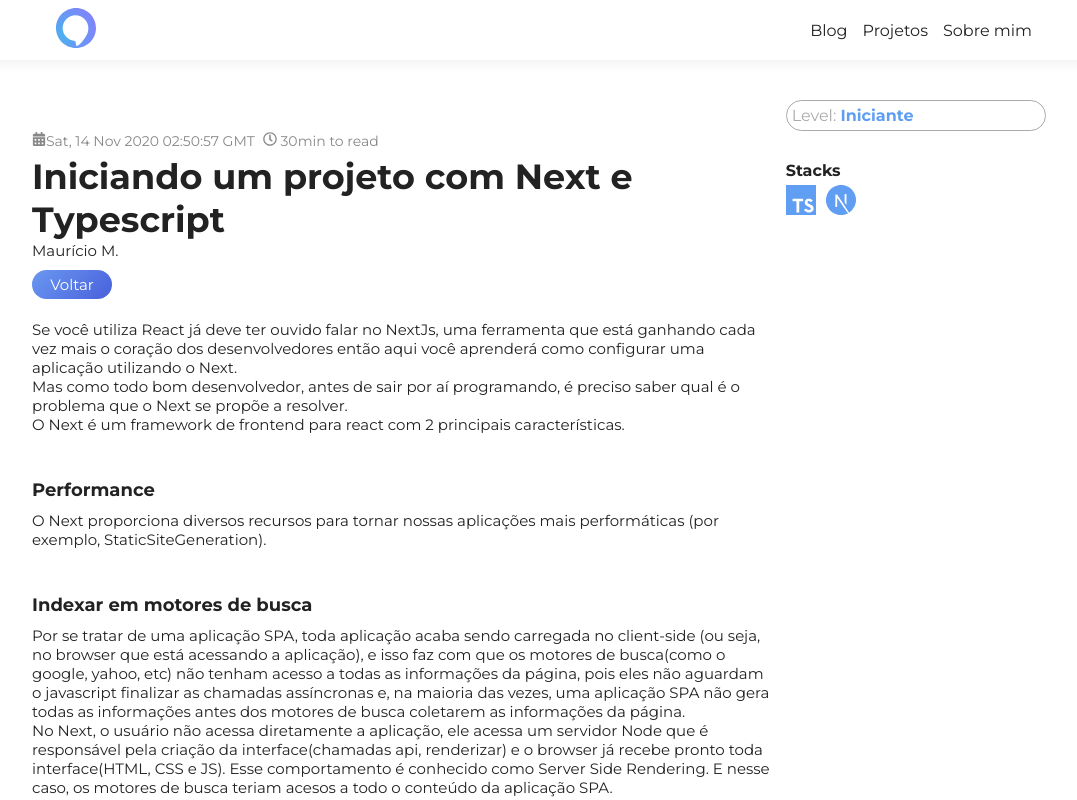
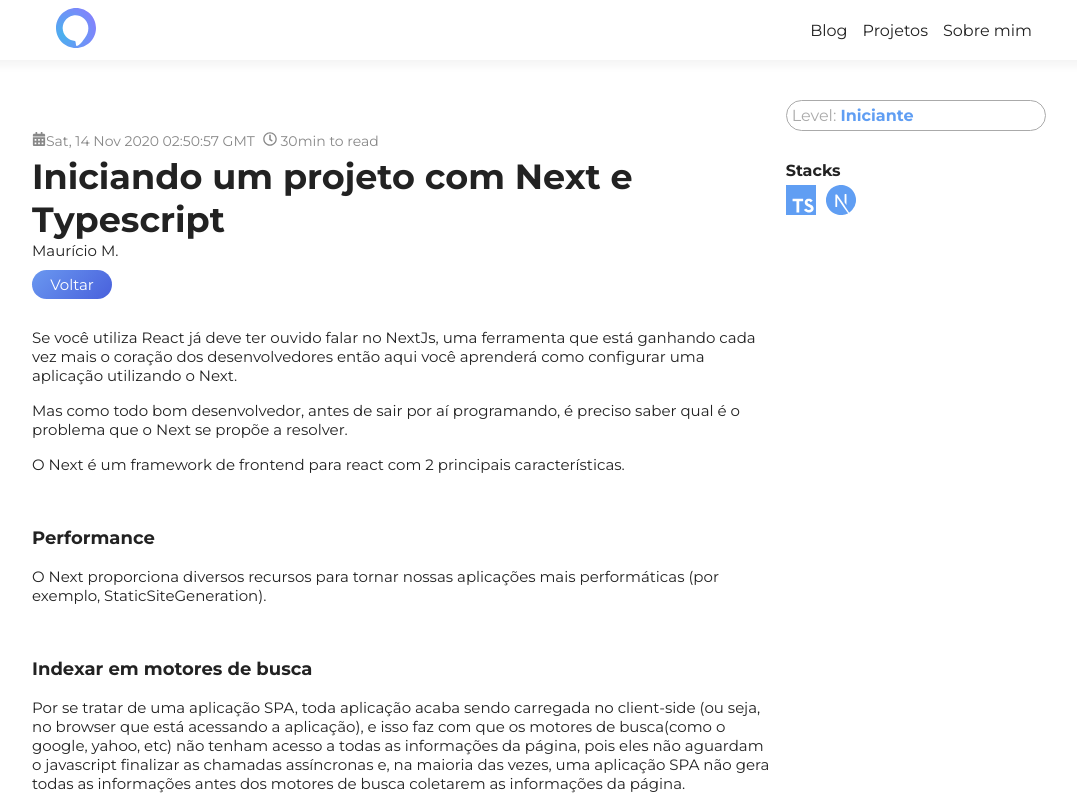
Before and after one commit to massaaki/personal-blog, a Next.js app: page /post/sample in a window 1280 px wide. Shown: the top 800 px of the page, without its empty margins (96-1173 px from the left). Built offline with nearby package versions, Linux system fonts and the light colour scheme.

Commit message:
style(singlePost): Adjust <p> margin and remove imgWidth100%

```diff
--- a/src/shared/components/SinglePost/styles.ts
+++ b/src/shared/components/SinglePost/styles.ts
@@ -66,7 +66,6 @@
 
   img {
     max-width: 840px;
-    width: 100%;
   }
   h2 {
     margin: 45px 0px 10px 0;
@@ -75,6 +74,7 @@
   }
   p {
     font-size: 15px;
+    margin: 8px 0;
     img {
       margin: 10px;
       @media (max-width: 500px) {
```
